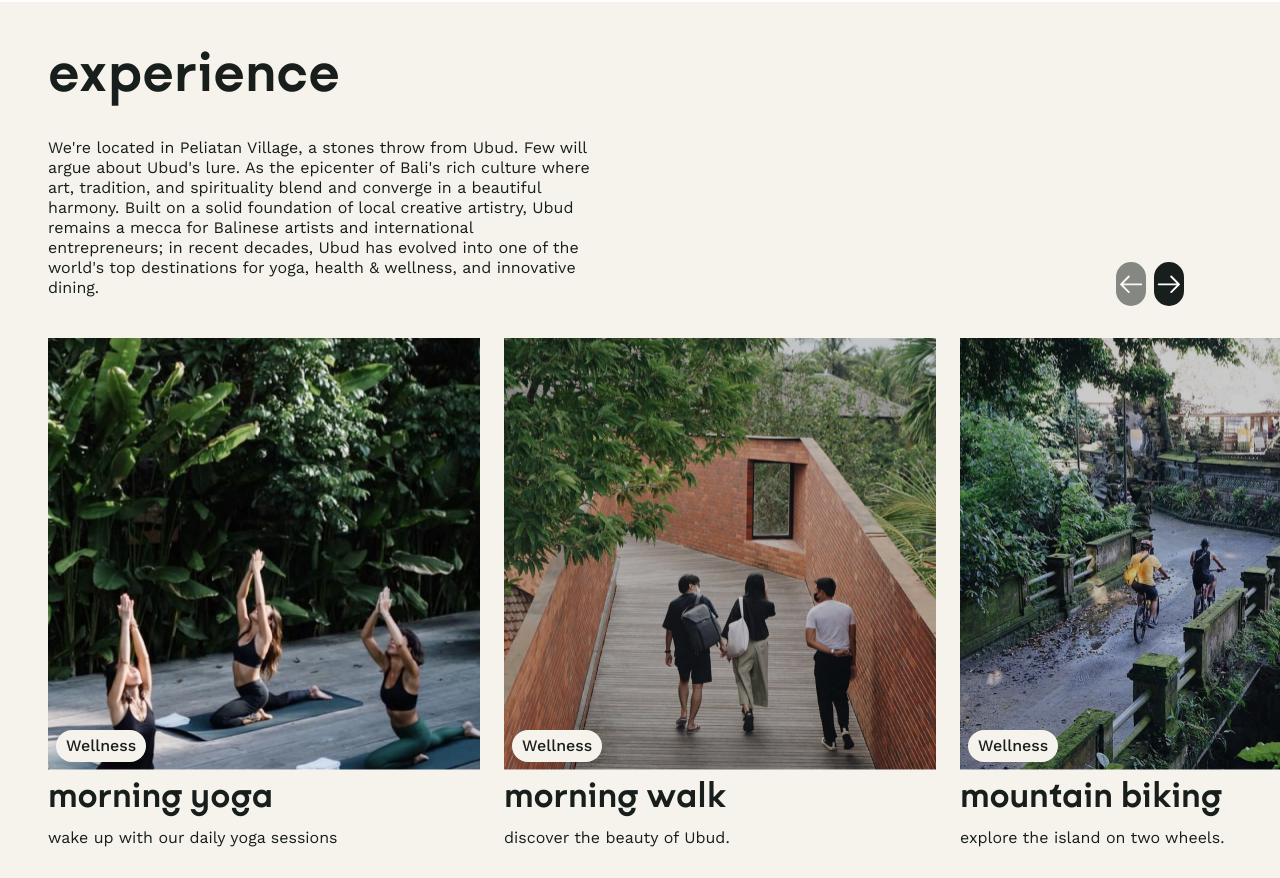
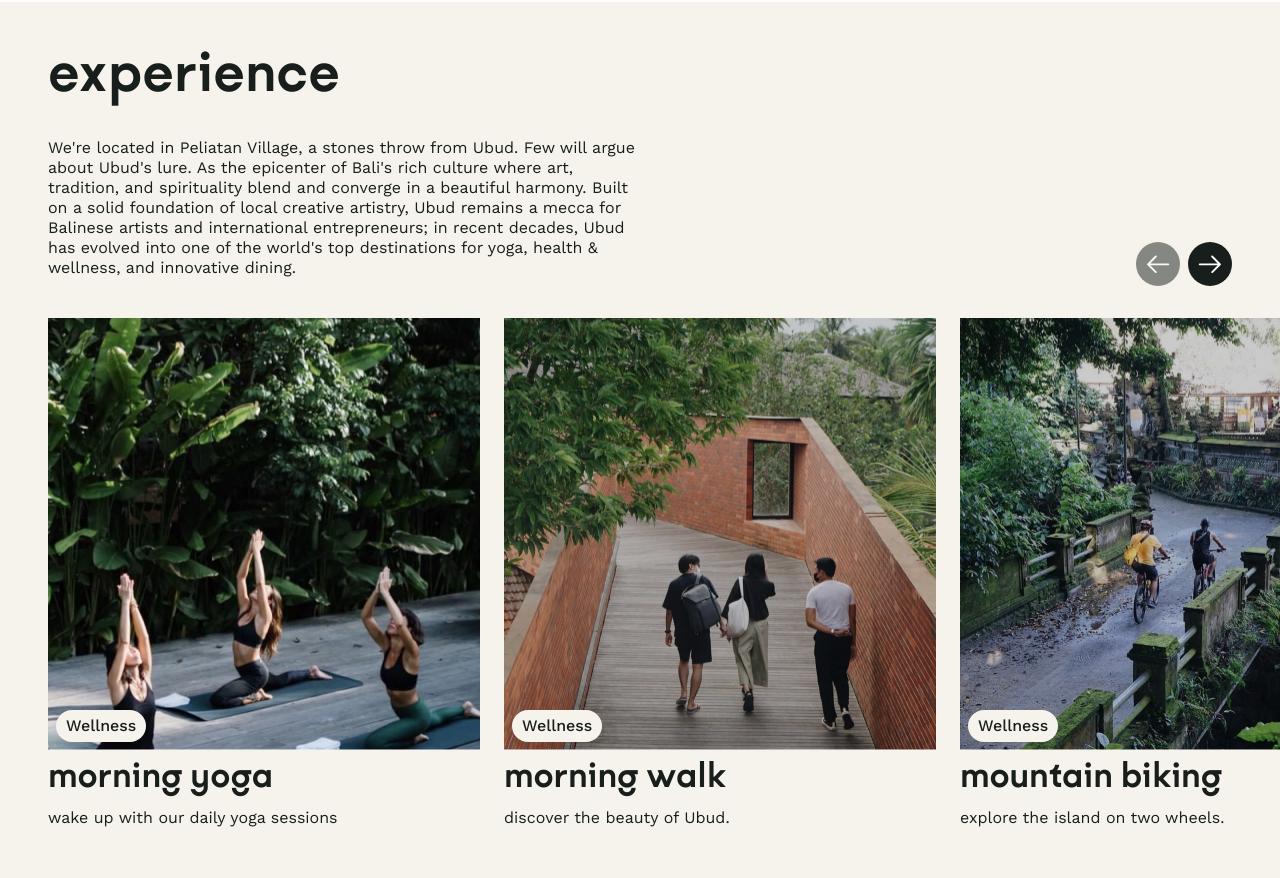
Before and after one commit to arvindeva/titik-dua, a Next.js app: page / in a window 1280 px wide. Shown: the part 4580-5458 px from the top of the page. Built offline with nearby package versions, Linux system fonts and the light colour scheme.

Commit message:
fix experience button

```diff
--- a/components/home/experience.tsx
+++ b/components/home/experience.tsx
@@ -100,8 +100,8 @@ export default function Experience() {
           </h1>
         </FadeIn>
 
-        <div className="lg:flex flex-row items-end justify-between">
-          <FadeIn from="bottom">
+        <FadeIn from="bottom" threshold={0.25}>
+          <div className="lg:flex flex-row items-end justify-between">
             <p className="mb-10 text-sm leading-tight font-normal w-full lg:w-1/2 lg:text-base lg:leading-tight">
               We&apos;re located in Peliatan Village, a stones throw from Ubud.
               Few will argue about Ubud&apos;s lure. As the epicenter of
@@ -112,19 +112,16 @@ export default function Experience() {
               decades, Ubud has evolved into one of the world&apos;s top
               destinations for yoga, health & wellness, and innovative dining.
             </p>
-          </FadeIn>
-          <FadeIn from="right">
             <div className="w-full lg:w-1/2 text-end hidden lg:flex flex-row items-center justify-end gap-x-2 mb-8">
-              <Button className="home-experiences-prev-button text-td-white bg-td-black h-[44px] w-[44px] p-0 active:bg-zinc-500">
+              <Button className="home-experiences-prev-button text-td-white h-[44px] w-[44px] bg-td-black p-0 active:bg-zinc-500">
                 <GoArrowLeft size={30} />
               </Button>
-
-              <Button className="home-experiences-next-button text-td-white bg-td-black h-[44px] w-[44px] p-0 active:bg-zinc-500">
+              <Button className="home-experiences-next-button text-td-white h-[44px] w-[44px] bg-td-black  p-0 active:bg-zinc-500">
                 <GoArrowRight size={30} />
               </Button>
             </div>
-          </FadeIn>
-        </div>
+          </div>
+        </FadeIn>
       </div>
       <FadeIn from="right" threshold={0.25}>
         <div className="lg:hidden flex overflow-x-scroll hide-scroll-bar">
```
